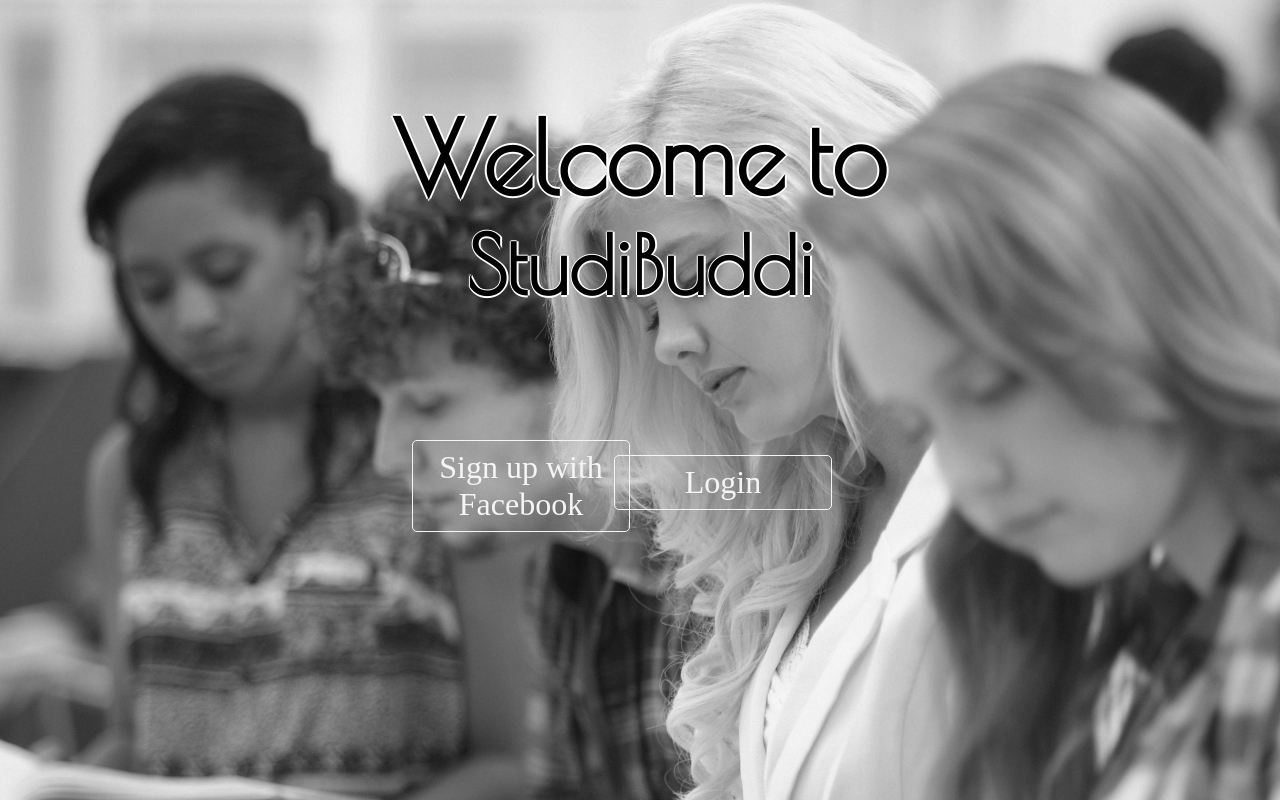
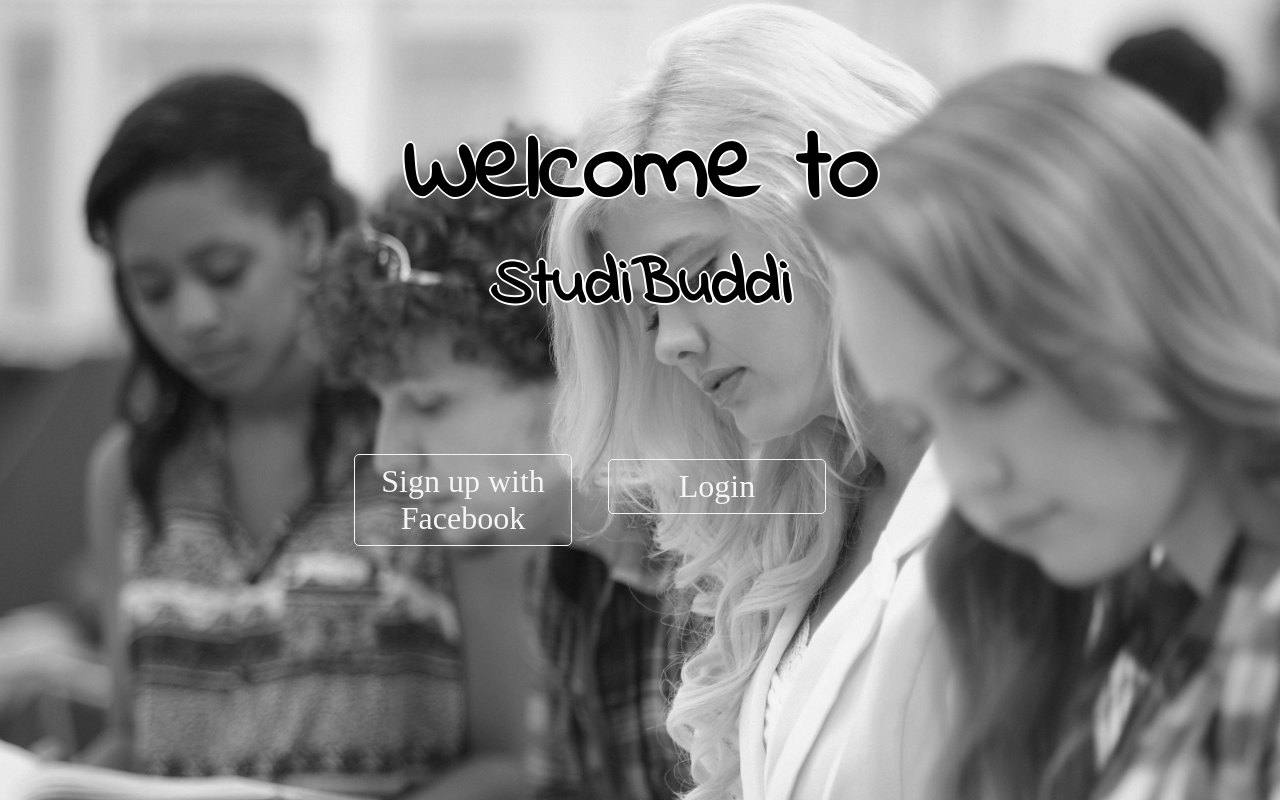
Before and after one commit to cullo7/studibuddi, a website: page index.html in a window 1280 px wide. Drawn offline with nearby package versions, Linux system fonts and the light colour scheme.

Commit message:
fixed file

```diff
--- a/app.js
+++ b/app.js
@@ -9,6 +9,10 @@
   //__dirname : It will resolve to your project folder.
 });
 
+app.get('/loginInfo', function(req, res){
+	res.sendFile(__dirname+'/loginInfo.html');
+});
+
 var port = process.env.PORT || 3000;
 
 app.listen(port);
--- a/index.html
+++ b/index.html
@@ -2,8 +2,7 @@
 <html>
     <head>
         <link href="style.css" rel="stylesheet">
-        <link href='https://fonts.googleapis.com/css?family=Poiret+One' rel='stylesheet' type='text/css'>
-        <link href="..:w/normalize.css" rel="stylesheet">
+        <link href='https://fonts.googleapis.com/css?family=Indie+Flower' rel='stylesheet' type='text/css'>
     </head>
 
     <body>
@@ -12,8 +11,8 @@
             <h1 class = "studiBuddi">StudiBuddi</h1>
         </header>
         <ul class = "buttons">
-            <a class="signUp" href="#">Sign up with Facebook</a>
-            <a class="login" href="loginInfo.html">Login</a>
+            <a class="signUp" href="deeper/index.html">Sign up with Facebook</a>
+            <a class="login" href="loginInfo">Login</a>
         </ul>
     </body>
 </html>
--- a/public/style.css
+++ b/public/style.css
@@ -7,7 +7,7 @@
 }
 
 .welcome {
-    font-family: 'Poiret One', cursive;
+    font-family: 'Indie Flower', cursive;
     color: black;
     text-align: center;
     margin: 100px 0px -50px 0px;
@@ -16,12 +16,11 @@
 }
 
 .studiBuddi {
-    font-family: 'Poiret One', cursive;
+    text-shadow: -2px 0 white, 0 2px white, 2px 0 white, 0 -2px white;
+    font-family: 'Indie Flower', cursive;
     color: black;
     text-align: center;
-    font-size: 80px;
-    text-shadow: -1px 0 white, 0 2px white, 2px 0 white, 0 -1px white;
-
+    font-size: 65px;
 }
 
 a.signUp {
@@ -34,7 +33,7 @@
     position:absolute;
     margin-left:-100px;
     margin-top:60px;
-    left: 40%;
+    right: 700px;
     font-size: 2em;
     text-align: center;
     text-decoration: none;
@@ -58,8 +57,8 @@
     padding: 8px;
     position:absolute;
     margin-left:-100px;
-   margin-top: 75px;
-    right:35%;
+   margin-top: 65px;
+    left: 700px;
     font-size: 2em;
     text-align: center;
     text-decoration: none;
```
Also changed, not shown: public/loginStyle.css (line endings or trailing spaces).
